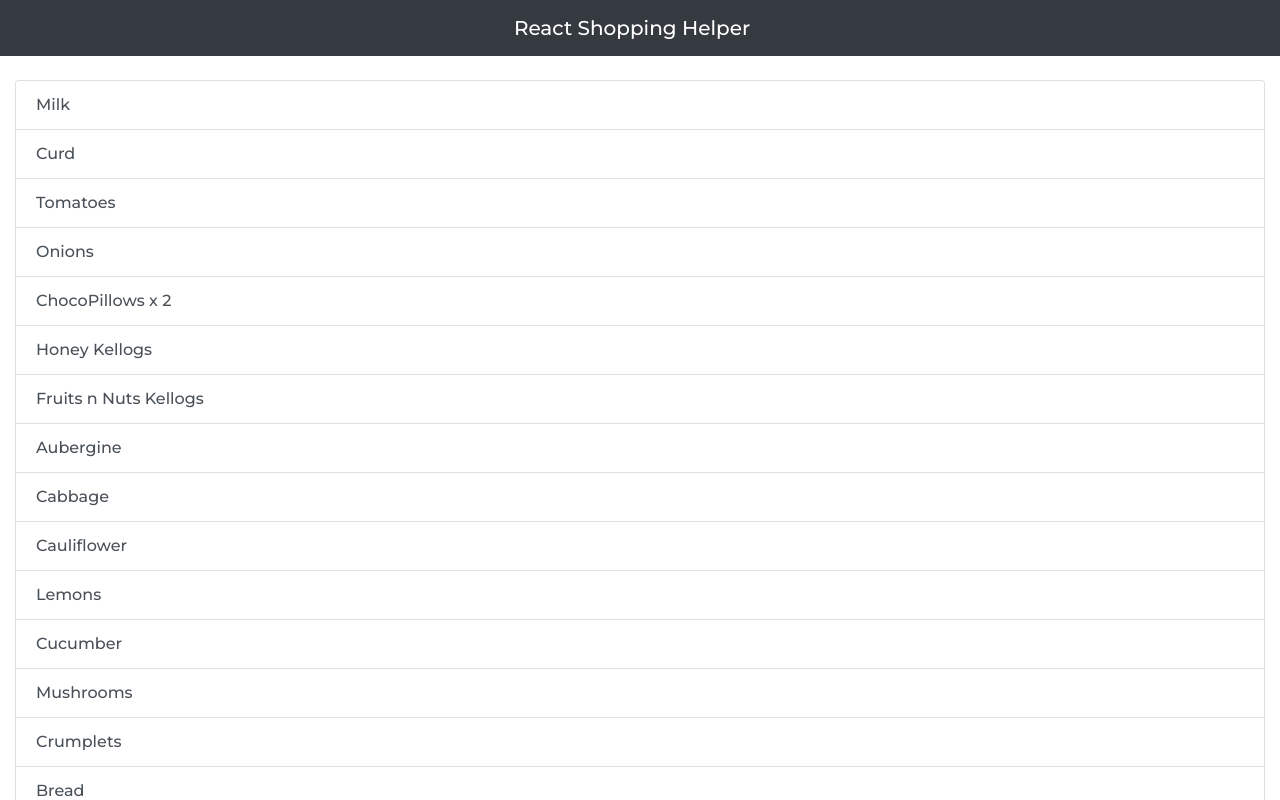
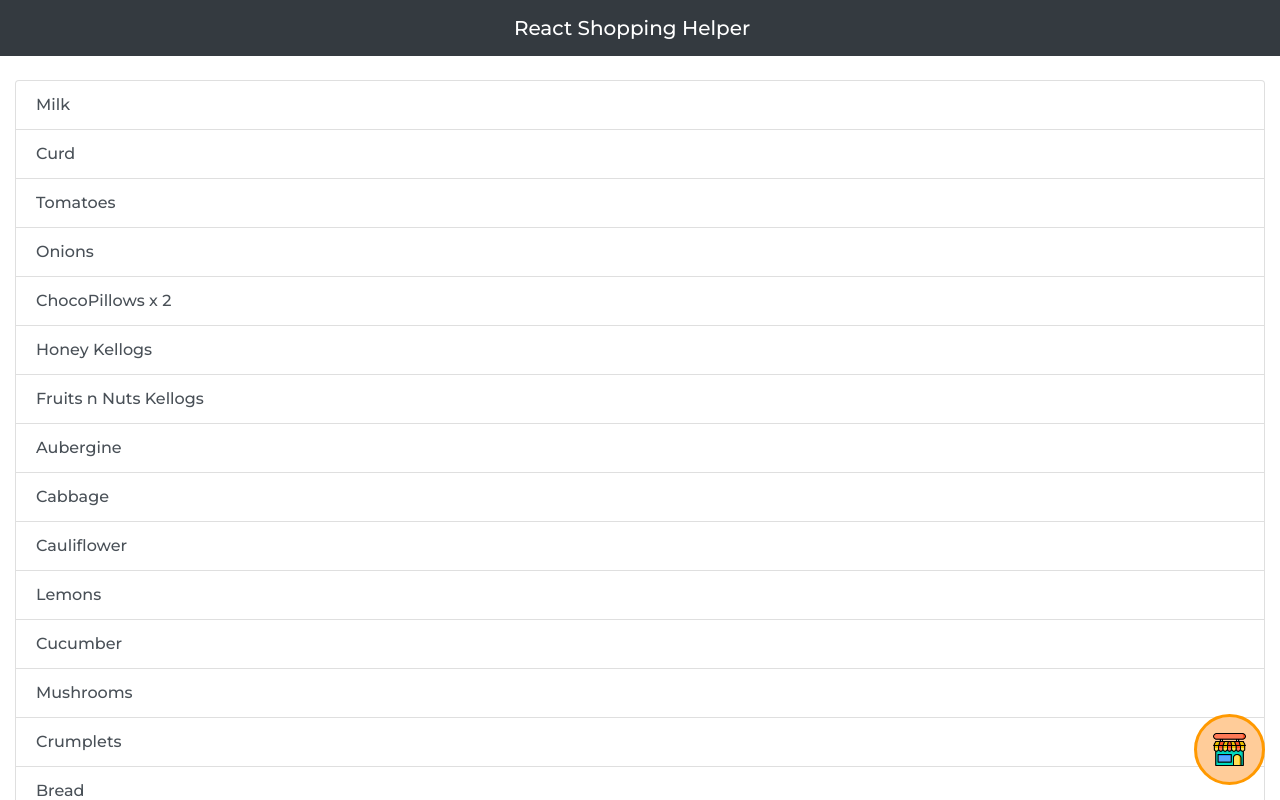
Before and after one commit to praveenscience/react-shopping-cart-helper, a React (Create React App) app: page / in a window 1280 px wide. Shown: the top 800 px of the page. Built offline with nearby package versions, Linux system fonts and the light colour scheme.

Commit message:
Created a Shop Button.

```diff
--- a/src/components/App.js
+++ b/src/components/App.js
@@ -2,6 +2,7 @@
 import Header from "./Header";
 import Items from "../constants/Items";
 import ItemsList from "./ItemsList";
+import Shop from "../assets/shop.png";
 
 const App = () => {
   const [SelectedItems, setSelectedItems] = useState([]);
@@ -40,6 +41,9 @@
           </div>
         </div>
       </div>
+      <span className="shop-button">
+        <img src={Shop} alt="Start Shopping" />
+      </span>
     </div>
   );
 };
--- a/src/styles/App.css
+++ b/src/styles/App.css
@@ -1,3 +1,20 @@
 body {
   font-family: "Montserrat", sans-serif;
 }
+.shop-button {
+  position: fixed;
+  z-index: 100;
+  bottom: 15px;
+  right: 15px;
+  border-radius: 100%;
+  padding: 15px;
+  background-color: #fc9;
+  border: 3px solid #f90;
+  cursor: pointer;
+}
+.shop-button.active {
+  background-color: #f90;
+}
+.shop-button img {
+  width: 35px;
+}
```
Also changed, not shown: src/assets/shop.png (added).
